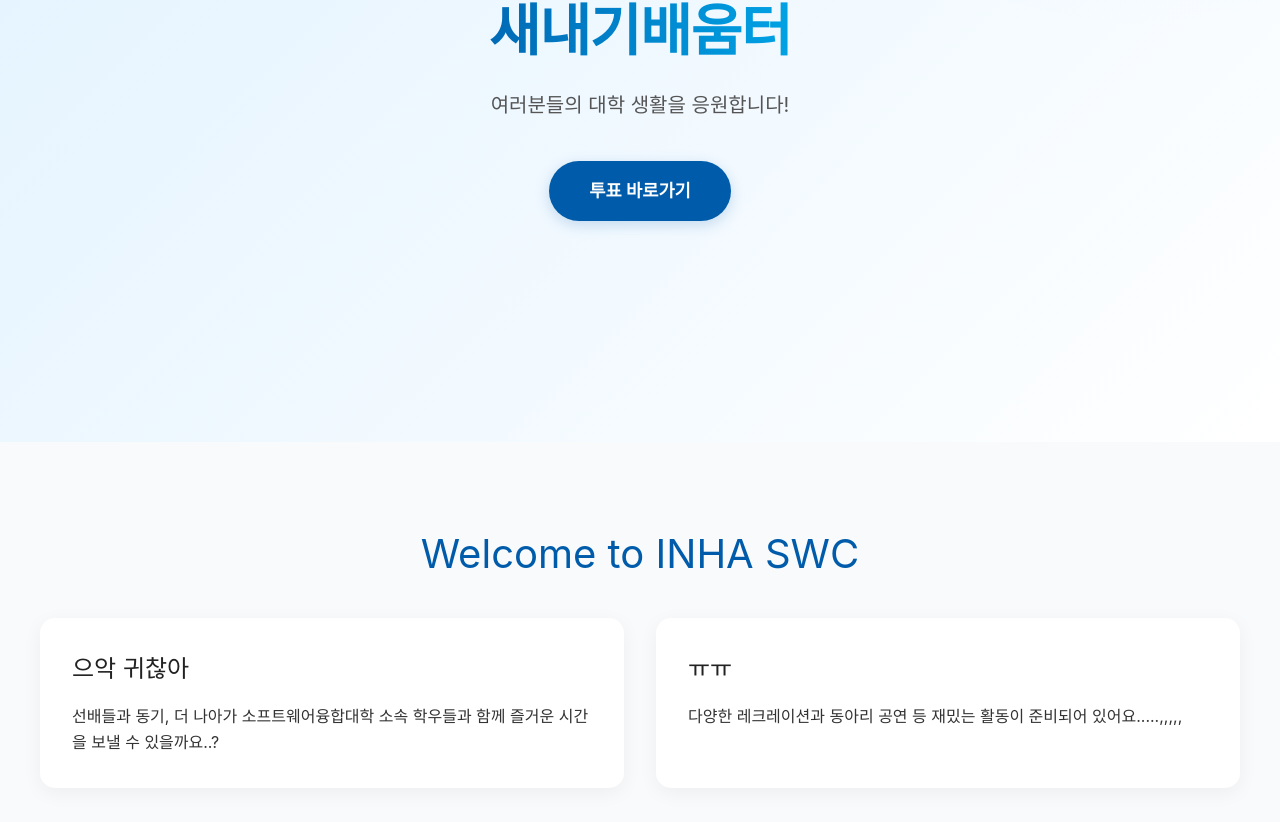
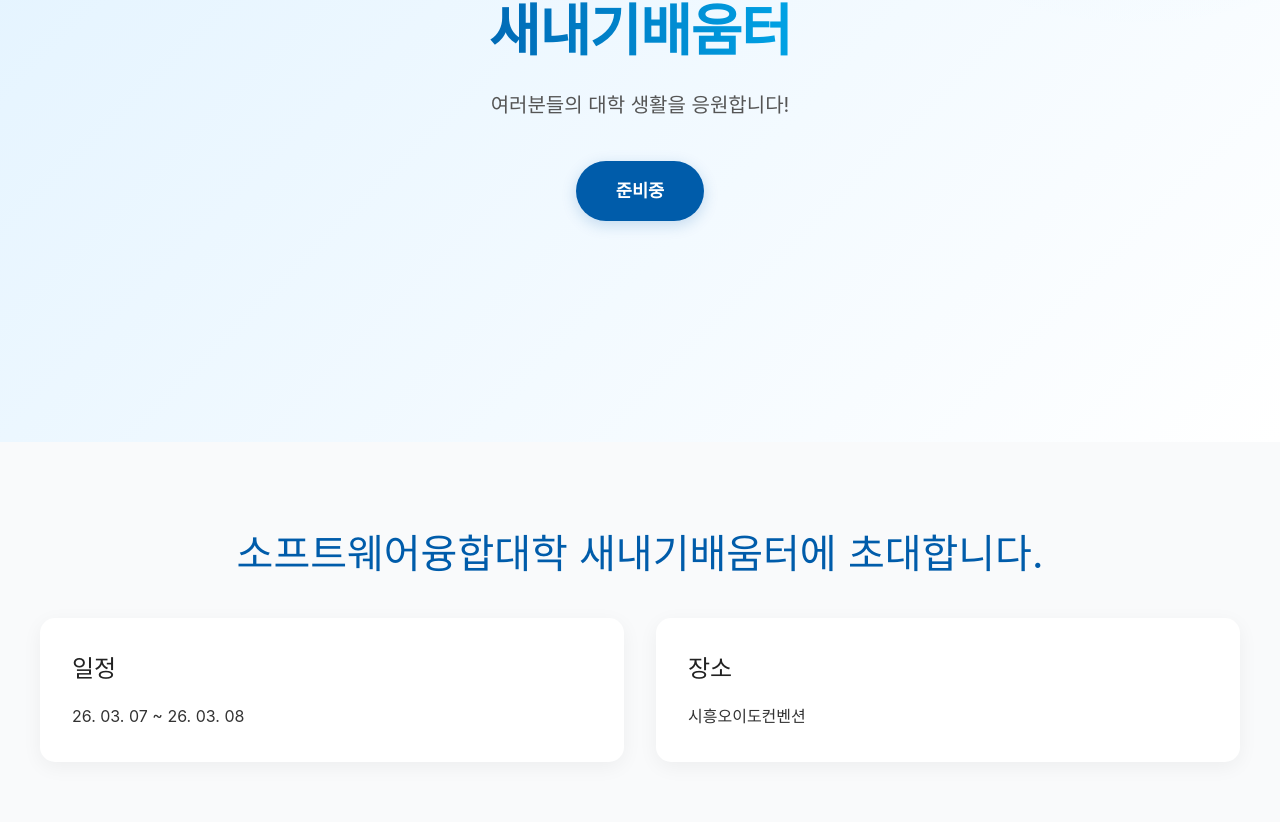
Before and after one commit to HyogyuAhn/swc2026, a Next.js app: page / in a window 1280 px wide. Shown: the part 358-1180 px from the top of the page. Built offline with nearby package versions, Linux system fonts and the light colour scheme.

Commit message:
modify text

```diff
--- a/src/app/page.js
+++ b/src/app/page.js
@@ -6,7 +6,7 @@ export default function Home() {
             <header>
                 <nav>
                     <div class="logo">
-                        <span>INHA SW 2026</span>
+                        <span>인하대학교 소프트웨어융합대학 2026 새내기배움터</span>
                     </div>
                     <ul>
                         <li><Link href="#about">소개</Link></li>
@@ -23,22 +23,22 @@ export default function Home() {
                         <h1>2026 인하대학교<br />소프트웨어융합대학<br />새내기배움터</h1>
                         <p>여러분들의 대학 생활을 응원합니다!</p>
                         <div className="cta-wrapper">
-                            <Link href="/vote" className="cta-button">투표 바로가기</Link>
+                            <Link href="/#prepare" className="cta-button">준비중</Link>
                         </div>
                     </div>
                 </section>
 
                 <section id="about" className="info-section">
                     <div className="container">
-                        <h2>Welcome to INHA SWC</h2>
+                        <h2>소프트웨어융합대학 새내기배움터에 초대합니다.</h2>
                         <div className="grid">
                             <div className="card">
-                                <h3>으악 귀찮아</h3>
-                                <p>선배들과 동기, 더 나아가 소프트웨어융합대학 소속 학우들과 함께 즐거운 시간을 보낼 수 있을까요..?</p>
+                                <h3>일정</h3>
+                                <p>26. 03. 07 ~ 26. 03. 08</p>
                             </div>
                             <div className="card">
-                                <h3>ㅠㅠ</h3>
-                                <p>다양한 레크레이션과 동아리 공연 등 재밌는 활동이 준비되어 있어요.....,,,,,</p>
+                                <h3>장소</h3>
+                                <p>시흥오이도컨벤션</p>
                             </div>
                         </div>
                     </div>
```
